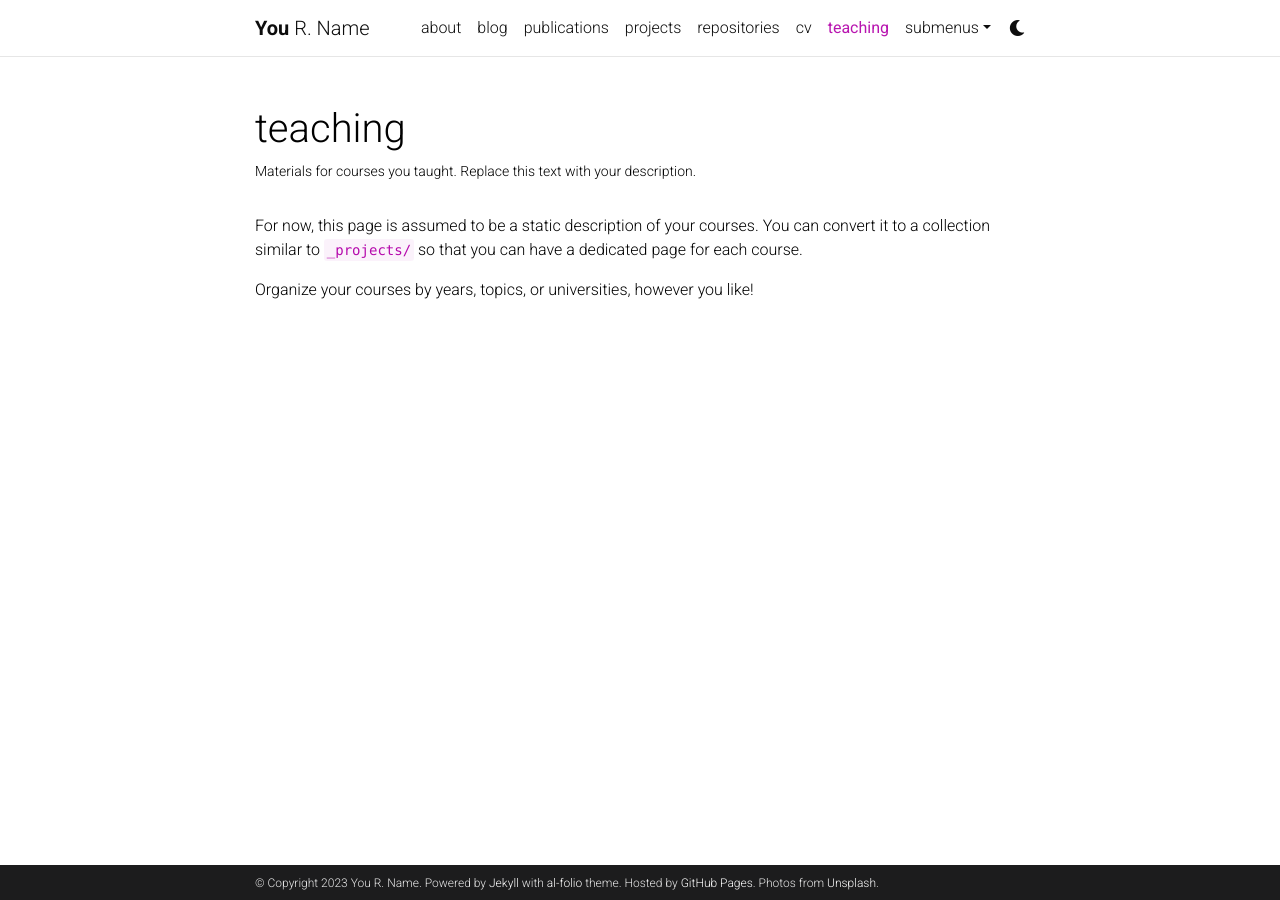
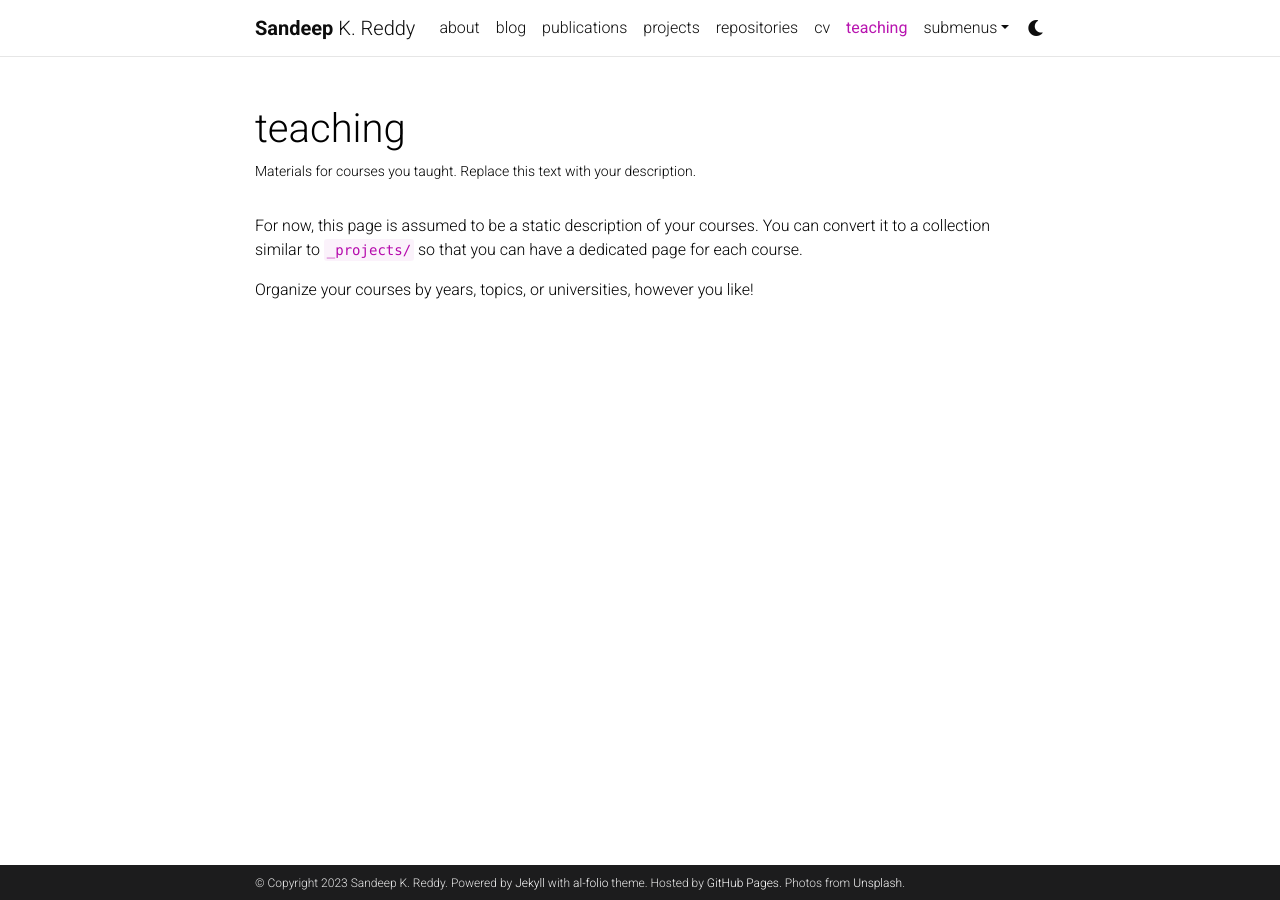
Before and after one commit to sandeepkreddy/sandeepkreddy.github.io, a Jekyll site: the page built from _pages/teaching.md, in a window 1280 px wide. Built offline with Jekyll 4.4.1, drawn with Linux system fonts in a browser that asks for light colours; comment, search, counter and statistics services are not loaded; a style sheet for code colours, icons or effects is not loaded.

Commit message:
Update _config.yml

```diff
--- a/_config.yml
+++ b/_config.yml
@@ -3,10 +3,10 @@
 # -----------------------------------------------------------------------------
 
 title: blank # the website title (if blank, full name will be used instead)
-first_name: You
-middle_name: R.
-last_name: Name
-email: you@example.com
+first_name: Sandeep
+middle_name: K.
+last_name: Reddy
+email: skreddy@iitkgp.ac.in
 description: > # the ">" symbol means to ignore newlines until "footer_text:"
   A simple, whitespace theme for academics. Based on [*folio](https://github.com/bogoli/-folio) design.
 footer_text: >
```
